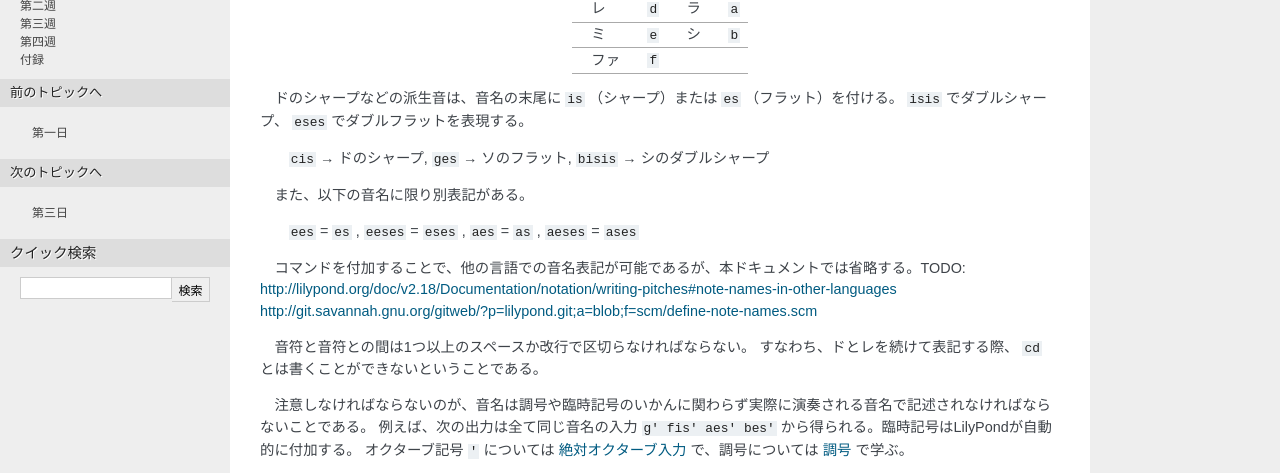
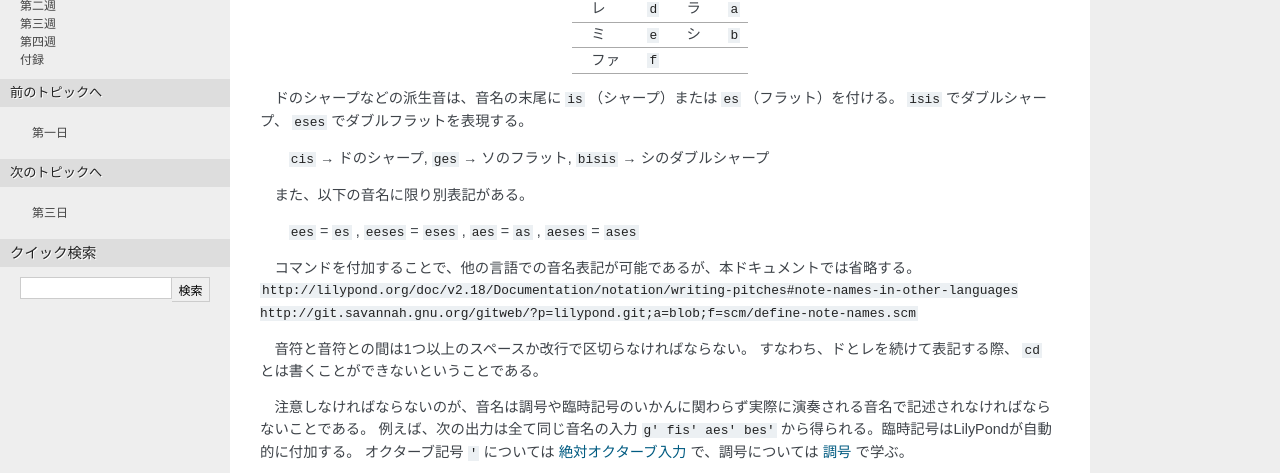
Before and after one commit to suitougreentea/lilypond-four-weeks, a Sphinx documentation site: the page built from source/week_1/day_2.rst, in a window 1280 px wide and 900 px high, scrolled down 363 px, cut to the strip 0-473 px from the top of the window. Built offline with Sphinx 7.4.7, drawn with Linux system fonts in a browser that asks for light colours; cross-references to code outside the pages are shown as plain code.

Commit message:
Add todo role that emits warning message in the console

```diff
--- a/source/conf.py
+++ b/source/conf.py
@@ -36,7 +36,8 @@
     "extensions.metanode",
     "extensions.lilyponddirective",
     "extensions.lilypondlexer",
-    "extensions.customsectnum"
+    "extensions.customsectnum",
+    "extensions.todo",
     ]
 
 # Add any paths that contain templates here, relative to this directory.
--- a/source/week_1/day_2.rst
+++ b/source/week_1/day_2.rst
@@ -35,7 +35,7 @@
 
   ``ees`` = ``es`` , ``eeses`` = ``eses`` , ``aes`` = ``as`` , ``aeses`` = ``ases``
 
-コマンドを付加することで、他の言語での音名表記が可能であるが、本ドキュメントでは省略する。TODO: http://lilypond.org/doc/v2.18/Documentation/notation/writing-pitches#note-names-in-other-languages http://git.savannah.gnu.org/gitweb/?p=lilypond.git;a=blob;f=scm/define-note-names.scm
+コマンドを付加することで、他の言語での音名表記が可能であるが、本ドキュメントでは省略する。:todo:`http://lilypond.org/doc/v2.18/Documentation/notation/writing-pitches#note-names-in-other-languages http://git.savannah.gnu.org/gitweb/?p=lilypond.git;a=blob;f=scm/define-note-names.scm`
 
 音符と音符との間は1つ以上のスペースか改行で区切らなければならない。
 すなわち、ドとレを続けて表記する際、 ``cd`` とは書くことができないということである。
--- a/source/week_1/day_3.rst
+++ b/source/week_1/day_3.rst
@@ -228,7 +228,7 @@
 
 連符内の全ての音符が連桁で繋がっていない場合、自動的に角括弧が描かれる。
 
-TODO: \tupletSpan http://lilypond.org/doc/v2.19/Documentation/notation/writing-rhythms.html#tuplets
+:todo:`\tupletSpan http://lilypond.org/doc/v2.19/Documentation/notation/writing-rhythms.html#tuplets`
 
 
 .. num-section::
```
Also changed, not shown: 1 other file.
